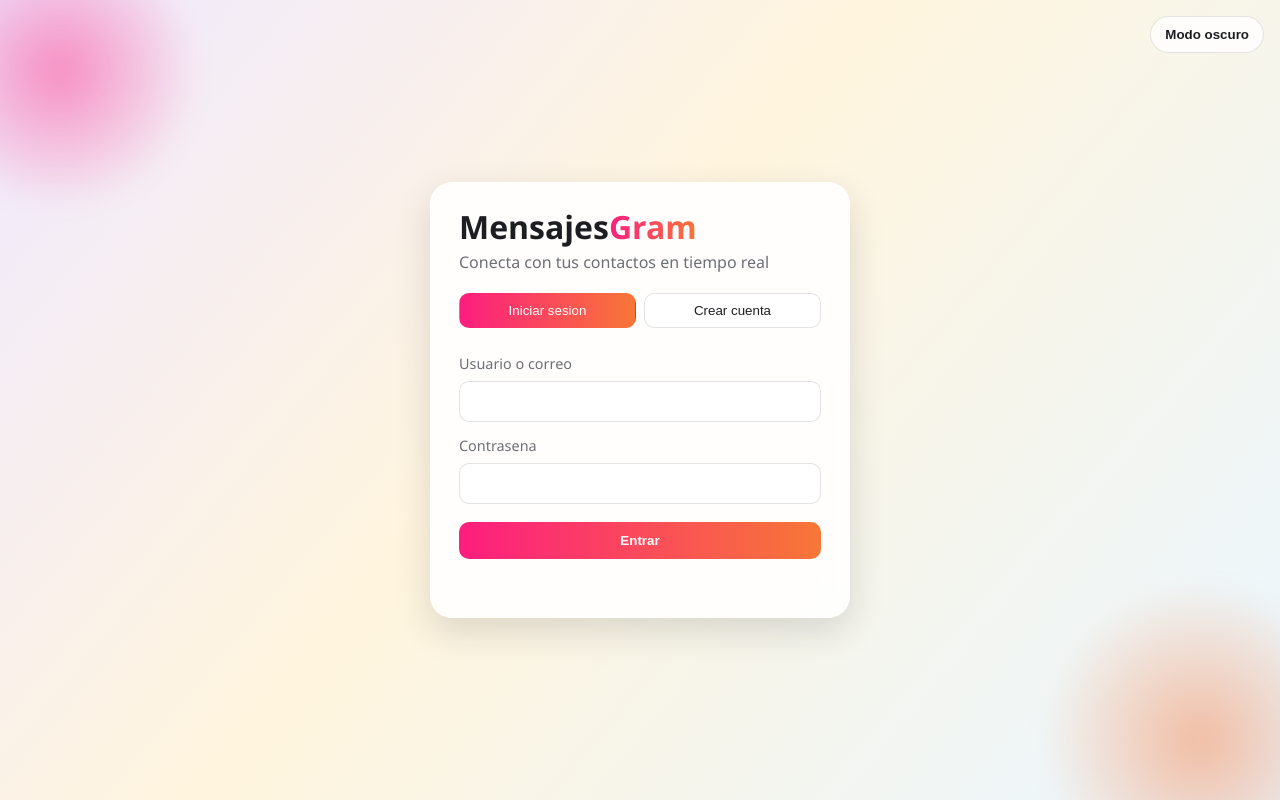
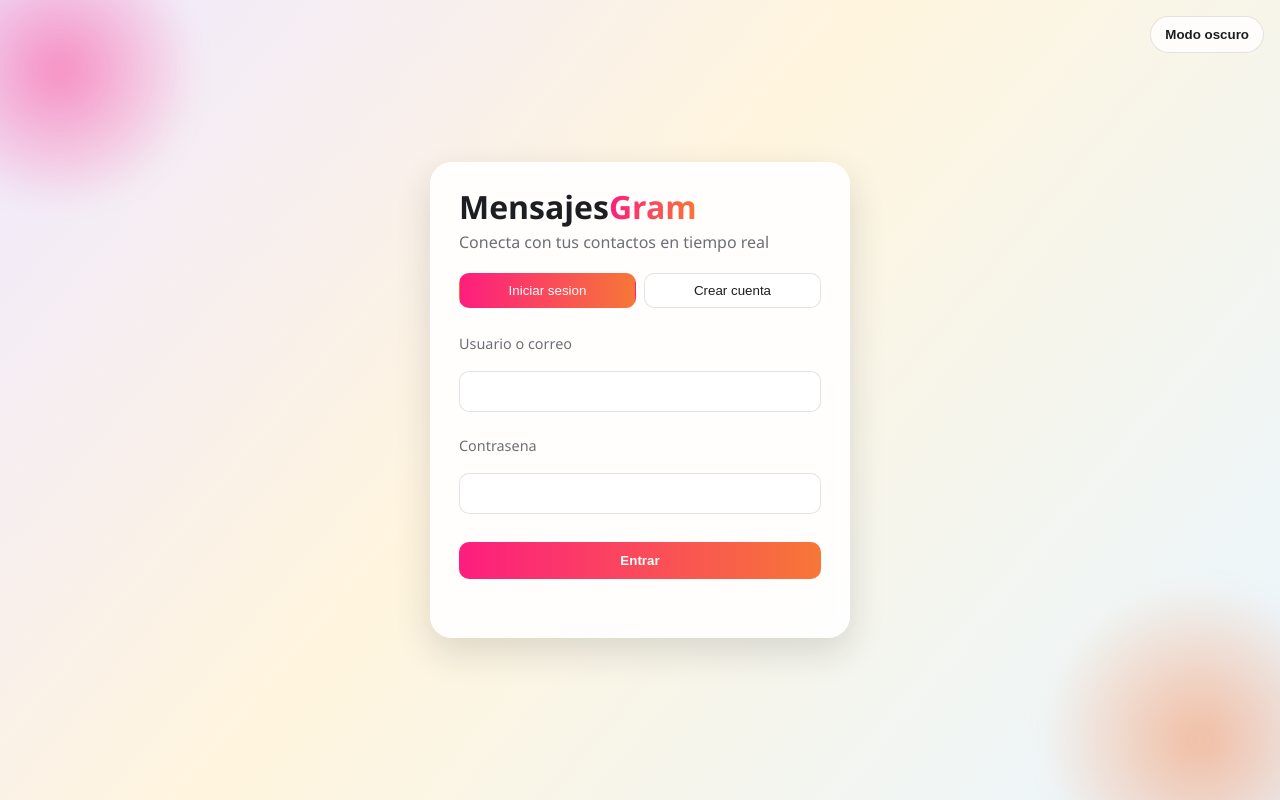
Before and after one commit to quiixmelvin9-cpu/mensajes.20, a PHP site: page / in a window 1280 px wide. Run offline with PHP 8.4, Linux system fonts and the light colour scheme.

Commit message:
segundo intento

```diff
--- a/assets/styles.css
+++ b/assets/styles.css
@@ -126,6 +126,13 @@ body {
 .auth-form { display: grid; gap: 8px; }
 
 label { font-size: 0.9rem; color: var(--ink-muted); margin-top: 6px; }
+
+input,
+label {
+    display: block; /* Obliga a que cada uno use su propia linea */
+    width: 100%;
+    margin-bottom: 10px;
+}
 
 input {
     width: 100%;
--- a/index.php
+++ b/index.php
@@ -2,6 +2,8 @@
 session_start();
 $cssVersion = file_exists(__DIR__ . '/assets/styles.css') ? filemtime(__DIR__ . '/assets/styles.css') : time();
 $jsVersion = file_exists(__DIR__ . '/assets/app.js') ? filemtime(__DIR__ . '/assets/app.js') : time();
+$basePath = rtrim(str_replace('\\', '/', dirname($_SERVER['SCRIPT_NAME'] ?? '')), '/');
+$assetBase = ($basePath === '' || $basePath === '.') ? '' : $basePath;
 ?>
 <!doctype html>
 <html lang="es">
@@ -9,7 +11,7 @@ $jsVersion = file_exists(__DIR__ . '/assets/app.js') ? filemtime(__DIR__ . '/ass
     <meta charset="UTF-8">
     <meta name="viewport" content="width=device-width, initial-scale=1.0">
     <title>Mensajeria Estilo Instagram</title>
-    <link rel="stylesheet" href="assets/styles.css?v=<?php echo $cssVersion; ?>">
+    <link rel="stylesheet" href="<?php echo $assetBase; ?>/assets/styles.css?v=<?php echo $cssVersion; ?>">
 </head>
 <body>
     <!-- Fondo decorativo -->
@@ -98,6 +100,6 @@ $jsVersion = file_exists(__DIR__ . '/assets/app.js') ? filemtime(__DIR__ . '/ass
         </section>
     </main>
 
-    <script src="assets/app.js?v=<?php echo $jsVersion; ?>"></script>
+    <script src="<?php echo $assetBase; ?>/assets/app.js?v=<?php echo $jsVersion; ?>"></script>
 </body>
 </html>
```
